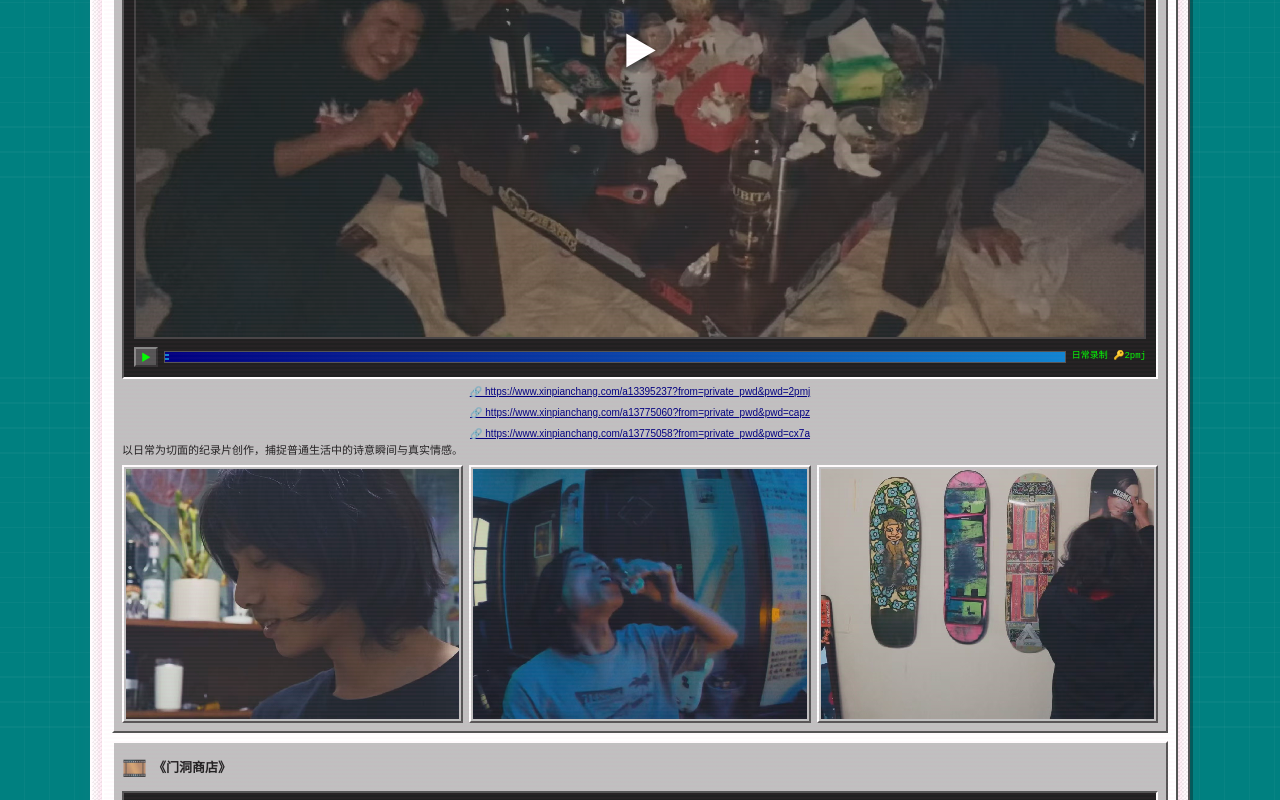
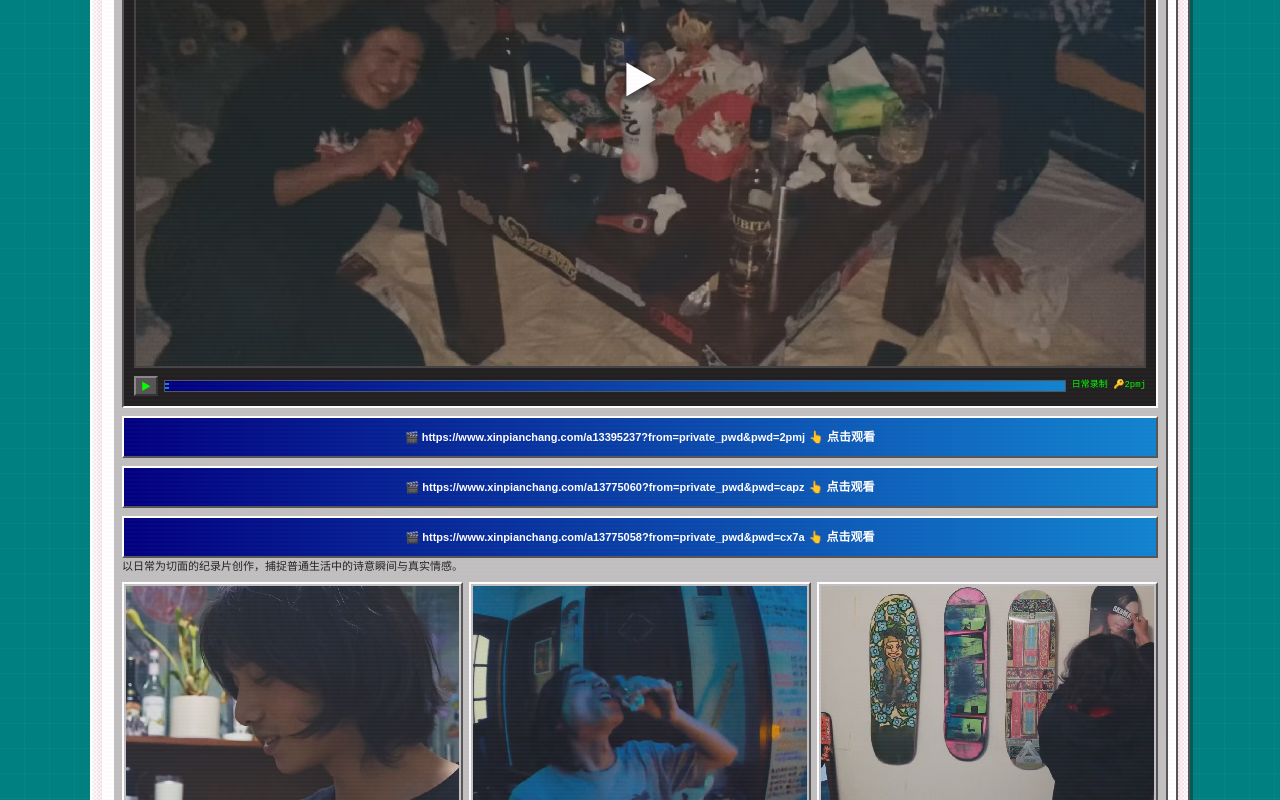
Before and after one commit to 2002jayden1226-svg/portfolio, a website: page index.html in a window 1280 px wide. Shown: the part 3323-4123 px from the top of the page. Drawn offline with Linux system fonts and the light colour scheme.

Commit message:
Make video links more prominent

```diff
--- a/index.html
+++ b/index.html
@@ -667,8 +667,9 @@
                     <span style="font-size:9px">PETRA MV 🔑cf6c</span>
                   </div>
                 </div>
-                <div style="margin-top:4px;font-size:10px;text-align:center;word-break:break-all">
-                  <a href="https://www.xinpianchang.com/a13775056?from=private_pwd&pwd=cf6c" target="_blank" style="color:#000080">🔗 https://www.xinpianchang.com/a13775056?from=private_pwd&pwd=cf6c</a>
+                <div style="margin-top:8px;padding:8px 12px;background:linear-gradient(90deg,#000080,#1084d0);text-align:center;border:2px solid;border-color:#fff #555 #555 #fff">
+                  <a href="https://www.xinpianchang.com/a13775056?from=private_pwd&pwd=cf6c" target="_blank" style="color:#fff;font-size:11px;font-weight:bold;text-decoration:none">🎬 https://www.xinpianchang.com/a13775056?from=private_pwd&pwd=cf6c</a>
+                  <span style="color:#fff;font-size:12px;font-weight:bold">👆 点击观看</span>
                 </div>
                 <div class="gallery-grid col2" style="margin-top:6px">
                   <div class="gallery-item"><img src="PETRA/MV静帧/c1fd1329c80a654974ce60d3d2ed1cb0.png" alt=""></div>
@@ -764,14 +765,17 @@
                     <span style="font-size:9px">日常录制 🔑2pmj</span>
                   </div>
                 </div>
-                <div style="margin-top:4px;font-size:10px;text-align:center;word-break:break-all">
-                  <a href="https://www.xinpianchang.com/a13395237?from=private_pwd&pwd=2pmj" target="_blank" style="color:#000080">🔗 https://www.xinpianchang.com/a13395237?from=private_pwd&pwd=2pmj</a>
+                <div style="margin-top:8px;padding:8px 12px;background:linear-gradient(90deg,#000080,#1084d0);text-align:center;border:2px solid;border-color:#fff #555 #555 #fff">
+                  <a href="https://www.xinpianchang.com/a13395237?from=private_pwd&pwd=2pmj" target="_blank" style="color:#fff;font-size:11px;font-weight:bold;text-decoration:none">🎬 https://www.xinpianchang.com/a13395237?from=private_pwd&pwd=2pmj</a>
+                  <span style="color:#fff;font-size:12px;font-weight:bold">👆 点击观看</span>
                 </div>
-                <div style="margin-top:4px;font-size:10px;text-align:center;word-break:break-all">
-                  <a href="https://www.xinpianchang.com/a13775060?from=private_pwd&pwd=capz" target="_blank" style="color:#000080">🔗 https://www.xinpianchang.com/a13775060?from=private_pwd&pwd=capz</a>
+                <div style="margin-top:8px;padding:8px 12px;background:linear-gradient(90deg,#000080,#1084d0);text-align:center;border:2px solid;border-color:#fff #555 #555 #fff">
+                  <a href="https://www.xinpianchang.com/a13775060?from=private_pwd&pwd=capz" target="_blank" style="color:#fff;font-size:11px;font-weight:bold;text-decoration:none">🎬 https://www.xinpianchang.com/a13775060?from=private_pwd&pwd=capz</a>
+                  <span style="color:#fff;font-size:12px;font-weight:bold">👆 点击观看</span>
                 </div>
-                <div style="margin-top:4px;font-size:10px;text-align:center;word-break:break-all">
-                  <a href="https://www.xinpianchang.com/a13775058?from=private_pwd&pwd=cx7a" target="_blank" style="color:#000080">🔗 https://www.xinpianchang.com/a13775058?from=private_pwd&pwd=cx7a</a>
+                <div style="margin-top:8px;padding:8px 12px;background:linear-gradient(90deg,#000080,#1084d0);text-align:center;border:2px solid;border-color:#fff #555 #555 #fff">
+                  <a href="https://www.xinpianchang.com/a13775058?from=private_pwd&pwd=cx7a" target="_blank" style="color:#fff;font-size:11px;font-weight:bold;text-decoration:none">🎬 https://www.xinpianchang.com/a13775058?from=private_pwd&pwd=cx7a</a>
+                  <span style="color:#fff;font-size:12px;font-weight:bold">👆 点击观看</span>
                 </div>
                 <p style="font-size:11px;line-height:1.6">以日常为切面的纪录片创作，捕捉普通生活中的诗意瞬间与真实情感。</p>
                 <div class="gallery-grid" style="margin-top:6px">
@@ -801,8 +805,9 @@
                     <span style="font-size:9px">门洞商店 🔑dk3e</span>
                   </div>
                 </div>
-                <div style="margin-top:4px;font-size:10px;text-align:center;word-break:break-all">
-                  <a href="https://www.xinpianchang.com/a13603756?from=private_pwd&pwd=dk3e" target="_blank" style="color:#000080">🔗 https://www.xinpianchang.com/a13603756?from=private_pwd&pwd=dk3e</a>
+                <div style="margin-top:8px;padding:8px 12px;background:linear-gradient(90deg,#000080,#1084d0);text-align:center;border:2px solid;border-color:#fff #555 #555 #fff">
+                  <a href="https://www.xinpianchang.com/a13603756?from=private_pwd&pwd=dk3e" target="_blank" style="color:#fff;font-size:11px;font-weight:bold;text-decoration:none">🎬 https://www.xinpianchang.com/a13603756?from=private_pwd&pwd=dk3e</a>
+                  <span style="color:#fff;font-size:12px;font-weight:bold">👆 点击观看</span>
                 </div>
                 <p style="font-size:11px;line-height:1.6">以一家小店为窗口，记录社区百态与人情冷暖，展现城市角落的真实生活图景。</p>
                 <div class="gallery-grid" style="margin-top:6px">
```
